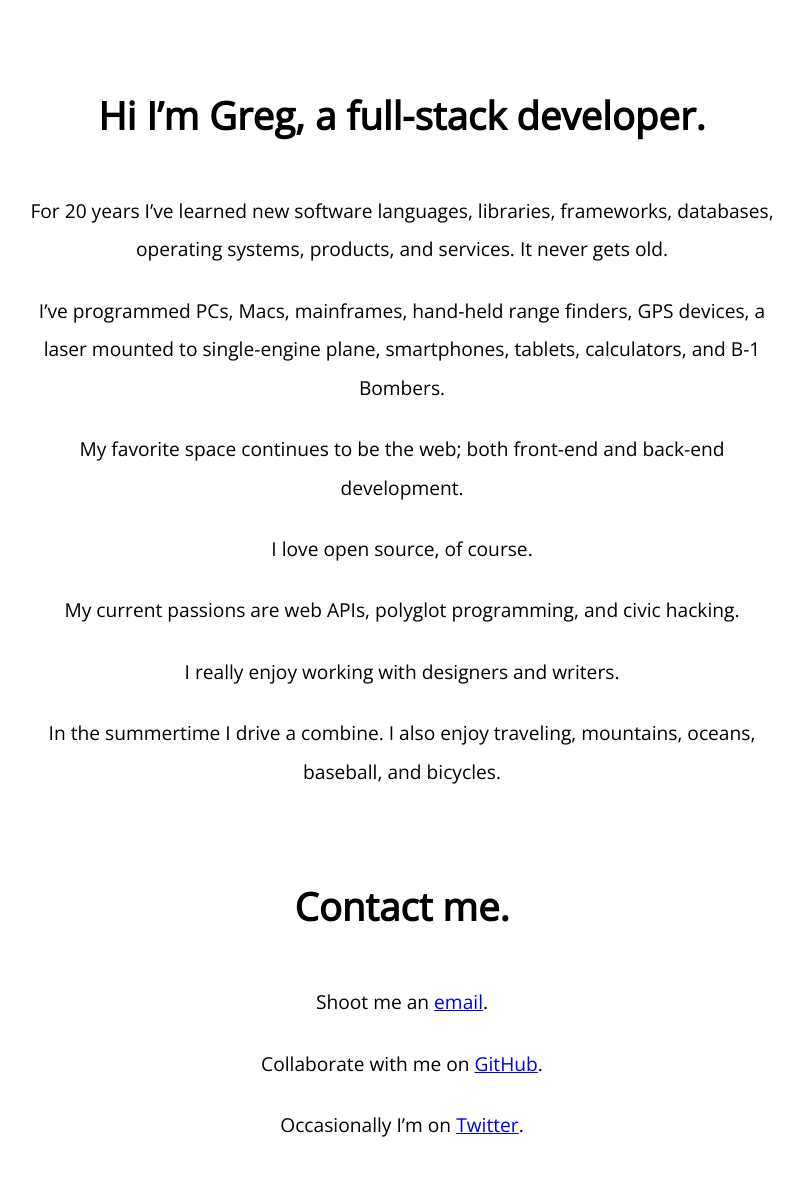
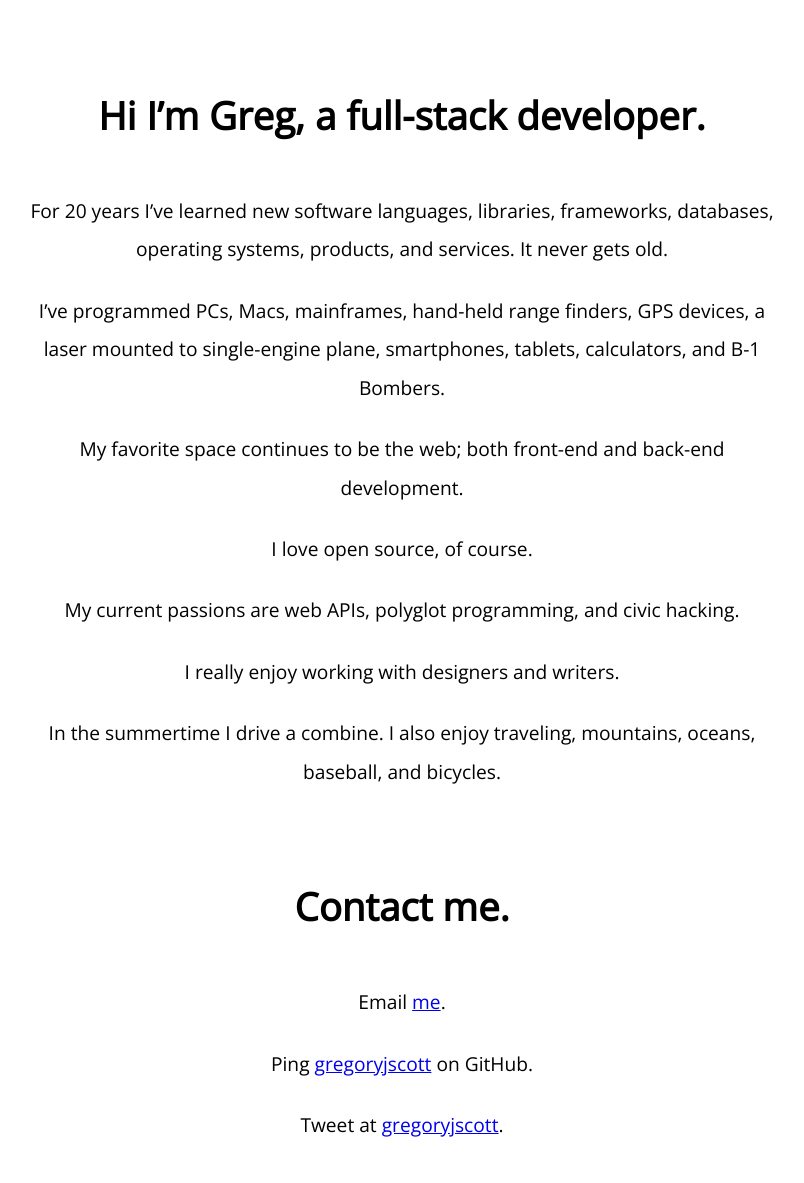
Before and after one commit to gregoryjscott/gregoryjscott.github.io, a Jekyll site: the page built from index.md, in a window 1280 px wide. Shown: the whole page, without its empty margins (238-1042 px from the left). Built offline with Jekyll 4.4.1, drawn with Linux system fonts in a browser that asks for light colours.

Commit message:
Change up contact wording

```diff
--- a/_includes/contact.md
+++ b/_includes/contact.md
@@ -1,7 +1,7 @@
 # Contact me.
 
-Shoot me an [email](mailto:me@gregoryjscott.com).
+Email [me](mailto:me@gregoryjscott.com).
 
-Collaborate with me on [GitHub](https://github.com/gregoryjscott).
+Ping [gregoryjscott](https://github.com/gregoryjscott) on GitHub.
 
-Occasionally I'm on [Twitter](https://twitter.com/gregoryjscott).
+Tweet at [gregoryjscott](https://twitter.com/gregoryjscott).
```
